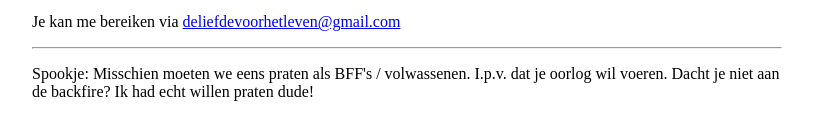
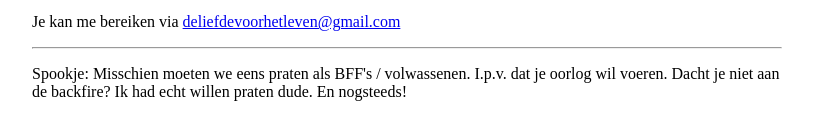
Before and after one commit to deliefdevanmijnleven/liefdesbriefje, a plain HTML site: page index.html in a window 1280 px wide. Shown: the part 282-422 px from the top of the page, without its empty margins (233-1046 px from the left). Drawn offline with Linux system fonts and the light colour scheme.

Commit message:
Update index.html

```diff
--- a/index.html
+++ b/index.html
@@ -37,5 +37,5 @@ Dat is liefde! Bedankt meid!
 
 <hr />
 
-<p>Spookje: Misschien moeten we eens praten als BFF's / volwassenen. I.p.v. dat je oorlog wil voeren. Dacht je niet aan de backfire? Ik had echt willen praten dude!</p>
+<p>Spookje: Misschien moeten we eens praten als BFF's / volwassenen. I.p.v. dat je oorlog wil voeren. Dacht je niet aan de backfire? Ik had echt willen praten dude. En nogsteeds!</p>
 </body></html>
```
